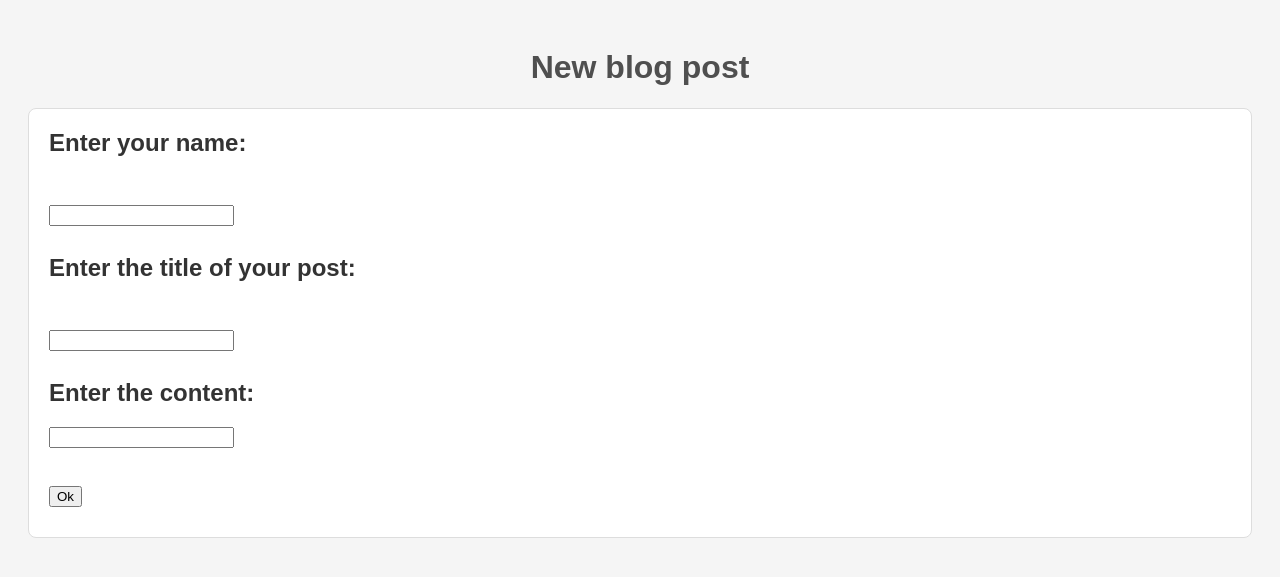
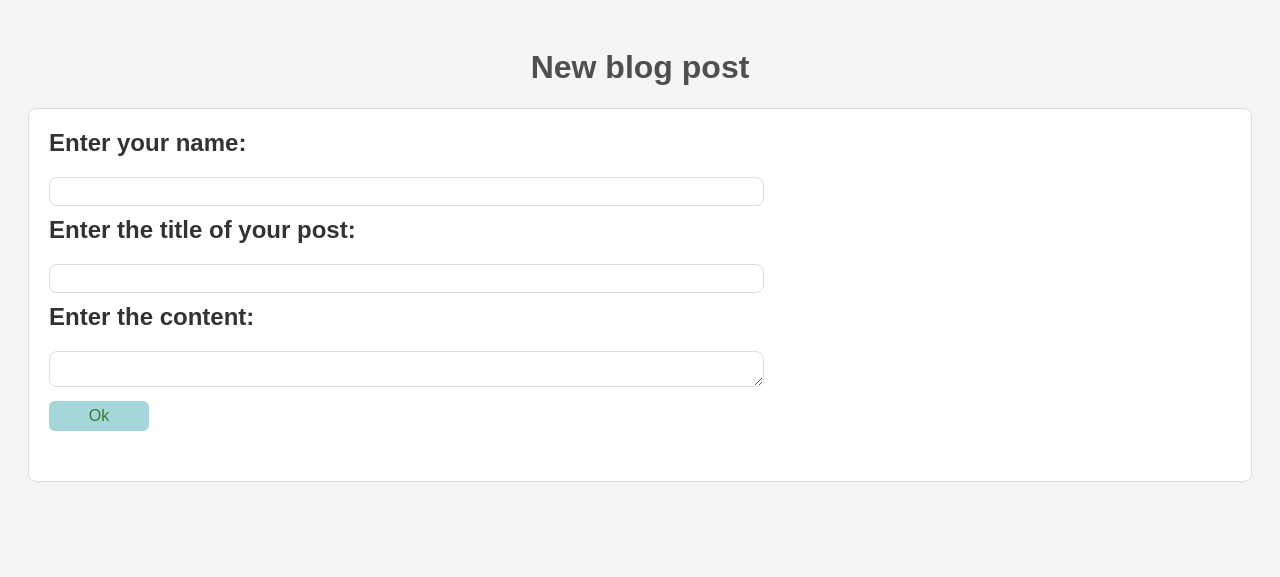
Before and after one commit to AnaKies/Masterblog, a Flask app: page /add in a window 1280 px wide. Shown: the top 577 px of the page. Run offline with Flask 3, Linux system fonts and the light colour scheme.

Commit message:
Change the CSS for add.html.

```diff
--- a/static/style.css
+++ b/static/style.css
@@ -10,7 +10,15 @@ h1 {
     color: #4F4F4F;
 }
 
-a {
+textarea, input {
+    min-height: 25px;
+}
+
+textarea, input {
+    min-width: 60%; /* approx. 60 % from the display */
+}
+
+a, .button_ok {
     font-size: 16px;
     display: inline-block;
     margin-bottom: 20px;
@@ -22,16 +30,26 @@ a {
     background-color: #A5D6D9;
 }
 
+.button_ok {
+    border: none;
+    outline: none;
+    min-width: 100px;
+    text-align: center;
+}
+
 .post_header a {
     color: #C00;
     background-color: #F8D7DA;
 }
 
 .post {
+    padding: 20px;
+    margin-bottom: 20px;
+}
+
+textarea, input, .post {
     background-color: #FFF;
     border: 1px solid #DDD;
-    padding: 20px;
-    margin-bottom: 20px;
     border-radius: 8px;
 }
 
--- a/templates/add.html
+++ b/templates/add.html
@@ -10,13 +10,13 @@
     <h1>New blog post</h1>
     <div class="post">
         <form action="/add" method="POST">
-            <h2><label>Enter your name:</label></h2></br>
-            <p><input type="text" id="user_name_id" name="user_name" required></p></br>
-            <h2><label>Enter the title of your post:</label></h2></br>
-            <p><input type="text" id="post_title_id" name="post_title"></p></br>
-            <h2><label>Enter the content:</label></br></h2>
-            <p><input type="text" id="post_content_id" name="post_content"></p></br>
-            <p><input type="submit" value="Ok"></p>
+            <h2><label>Enter your name:</label></h2>
+            <p><input type="text" id="user_name_id" name="user_name" required></p>
+            <h2><label>Enter the title of your post:</label></h2>
+            <p><input type="text" id="post_title_id" name="post_title" required></p>
+            <h2><label>Enter the content:</label></h2>
+            <p><textarea id="post_content_id" name="post_content" required></textarea></p>
+            <p><input type="submit" value="Ok" class="button_ok"></p>
         </form>
     </div>
 </body>
```
Also changed, not shown: json_storage/posts.json (+15 -3 lines).
